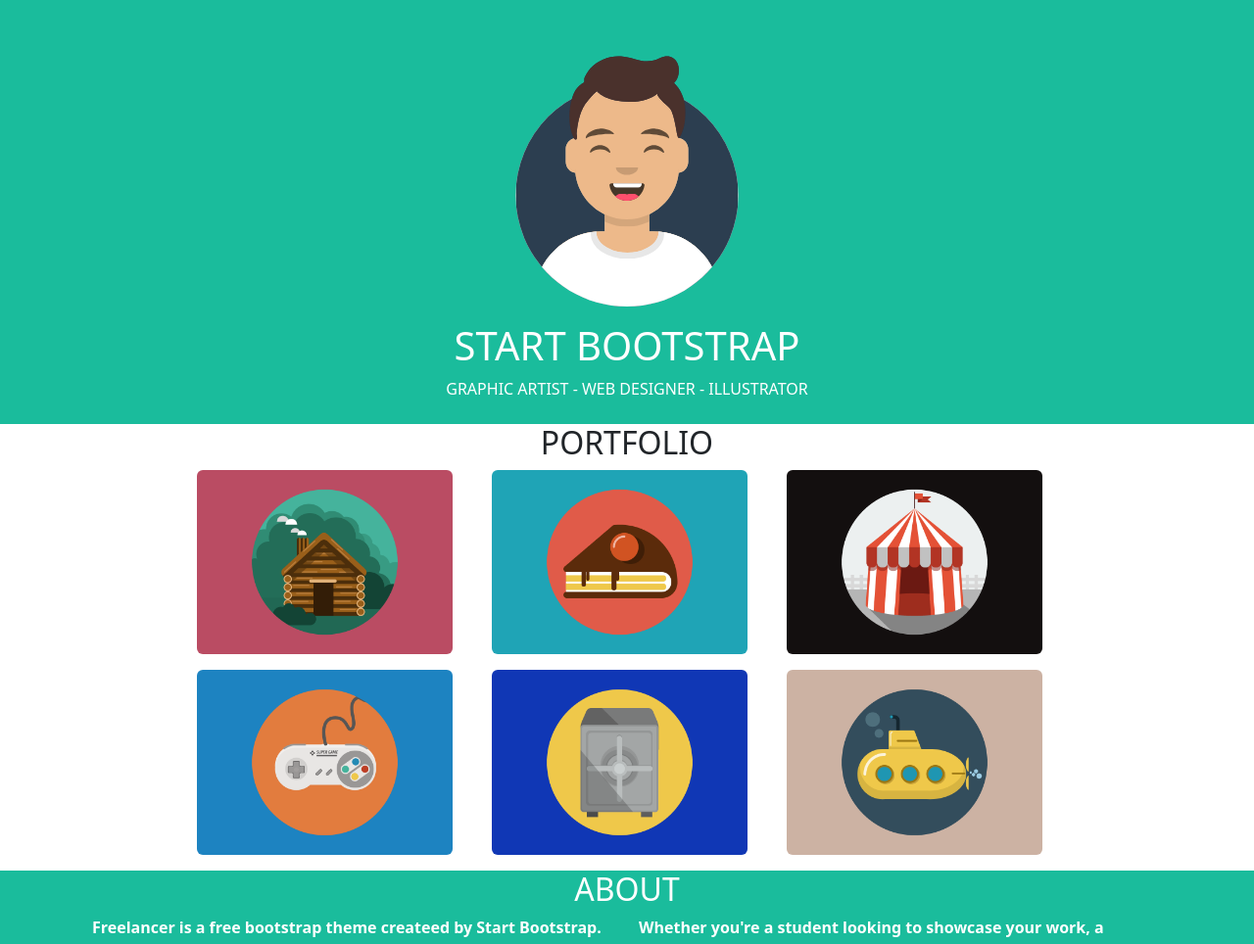
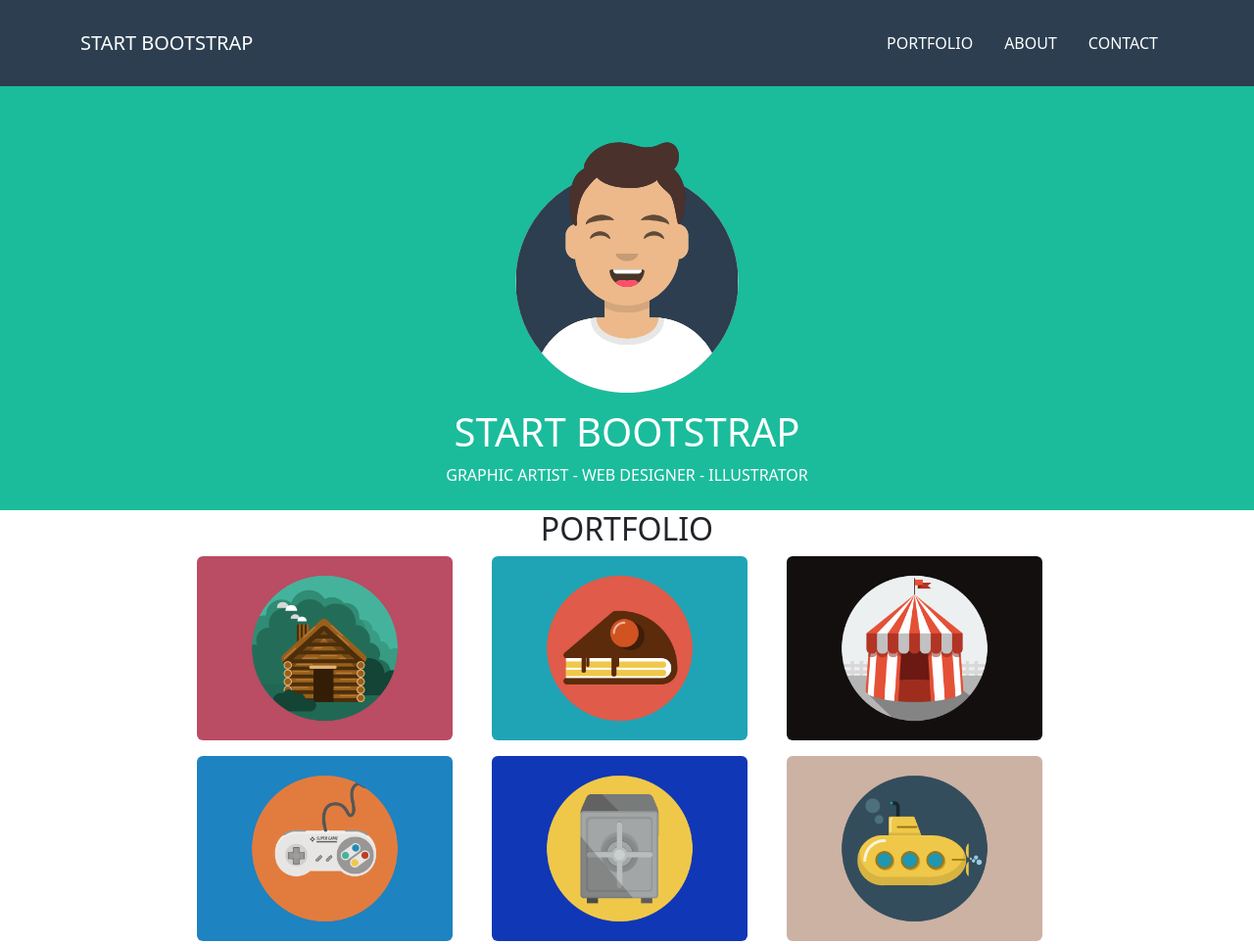
Before and after one commit to dariolaseta/html-css-bootstrap-freelancer, a plain HTML site: page index.html in a window 1280 px wide. Shown: the top 964 px of the page at 98% size. Drawn offline with nearby package versions, Linux system fonts and the light colour scheme.

Commit message:
added navbar

```diff
--- a/css/style.css
+++ b/css/style.css
@@ -2,6 +2,11 @@
     padding: 0;
     margin: 0;
     box-sizing: border-box;
+}
+
+nav{
+    background-color: #2c3e50;
+    color: white;
 }
 
 footer{
--- a/index.html
+++ b/index.html
@@ -1,5 +1,5 @@
 <!DOCTYPE html>
-    <html lang="it">
+    <html lang="eng">
     <head>
         <meta charset="UTF-8">
         <meta http-equiv="X-UA-Compatible" content="IE=edge">
@@ -16,11 +16,29 @@
     </head>
 
     <body>
-        <header></header>
+        <header>
+            <nav class="navbar navbar-expand-md navbar-dark">
+                <div class="container mt-3 mb-3">
+
+                  <a class="navbar-brand" href="#">START BOOTSTRAP</a>
+                  <button class="navbar-toggler" type="button">
+                    <span class="navbar-toggler-icon"></span>
+                  </button>
+
+                  <div class="collapse navbar-collapse flex-grow-0">
+                        <ul class="navbar-nav">
+                            <li class="px-3">PORTFOLIO</li>
+                            <li class="px-3">ABOUT</li>
+                            <li class="px-3">CONTACT</li>
+                        </ul>
+                    </div>
+                </div>
+            </nav>
+        </header>
 
         <main>
             <section class="my_jumbo d-flex justify-content-center text-center">
-                <div class="row container-sm container-md container-lg">
+                <div class="row container-fluid">
                     <div class="col-xs-12 mt-5 mb-2">
                         <img src="img/avatar.svg" alt="avatar image" class=" my_avatar">
                         <h1 class="mt-3">START BOOTSTRAP</h1>
@@ -32,7 +50,7 @@
             <section class="my_portfolio text-center">
                 <h2>PORTFOLIO</h2>
 
-                <div class="my_box container d-flex justify-content-center">
+                <div class="my_box container">
                     <div class="row justify-content-center">
                         <div class="col-xs-12 col-md-4 col-lg-3 mb-3 me-3">
                             <img src="img/cabin.png" alt="cabin image" class="w-100 rounded">
```
